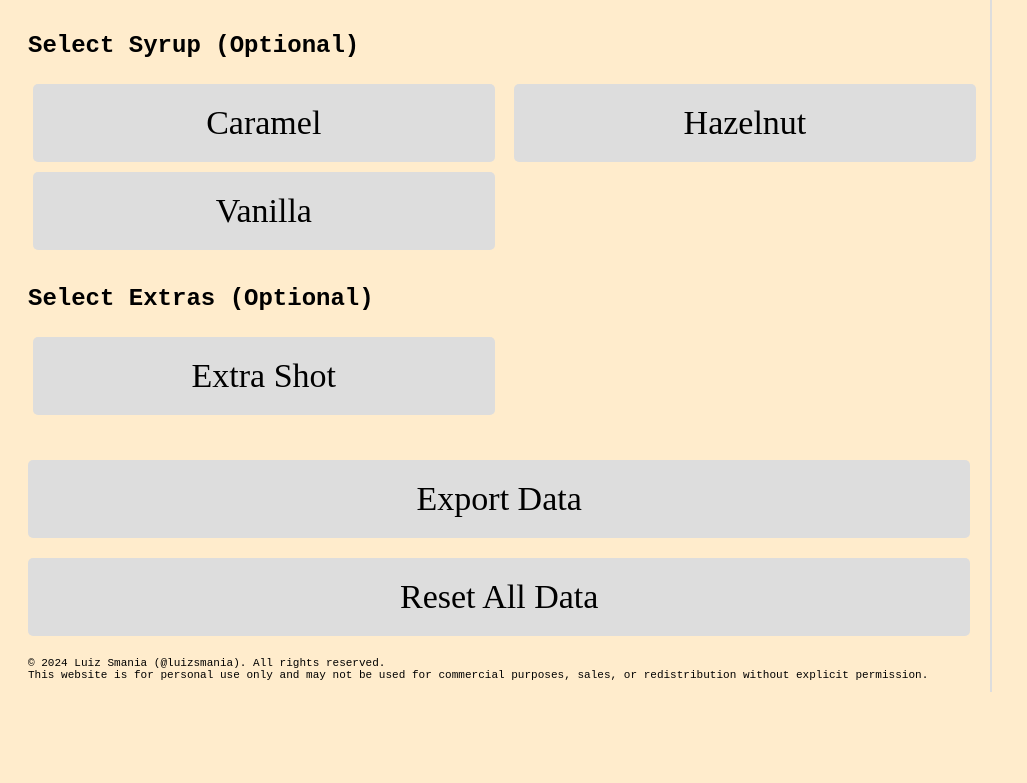
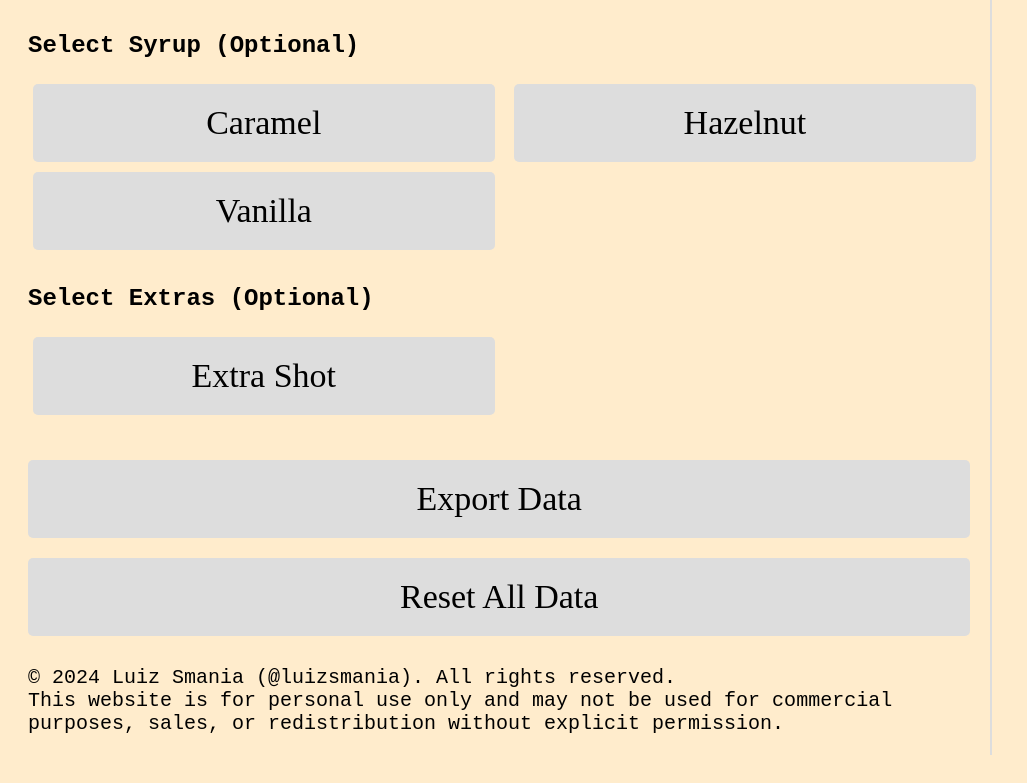
Before and after one commit to luizsmania/CoffeeCounter, a plain HTML site: page index.html in a window 1280 px wide. Shown: the part 1116-1899 px from the top of the page, without its empty margins (0-1027 px from the left). Before the commit the page ends 1836 px from the top, so only its background shows below. Drawn offline with Linux system fonts and the light colour scheme; no server answers; a web font is replaced by a local one.

Commit message:
copyright font increased

```diff
--- a/style.css
+++ b/style.css
@@ -76,7 +76,7 @@ li {
 }
 
 .copyright {
-    font-size: 0.69em;
+    font-size: 20px;
 }
 
 .header {
```
